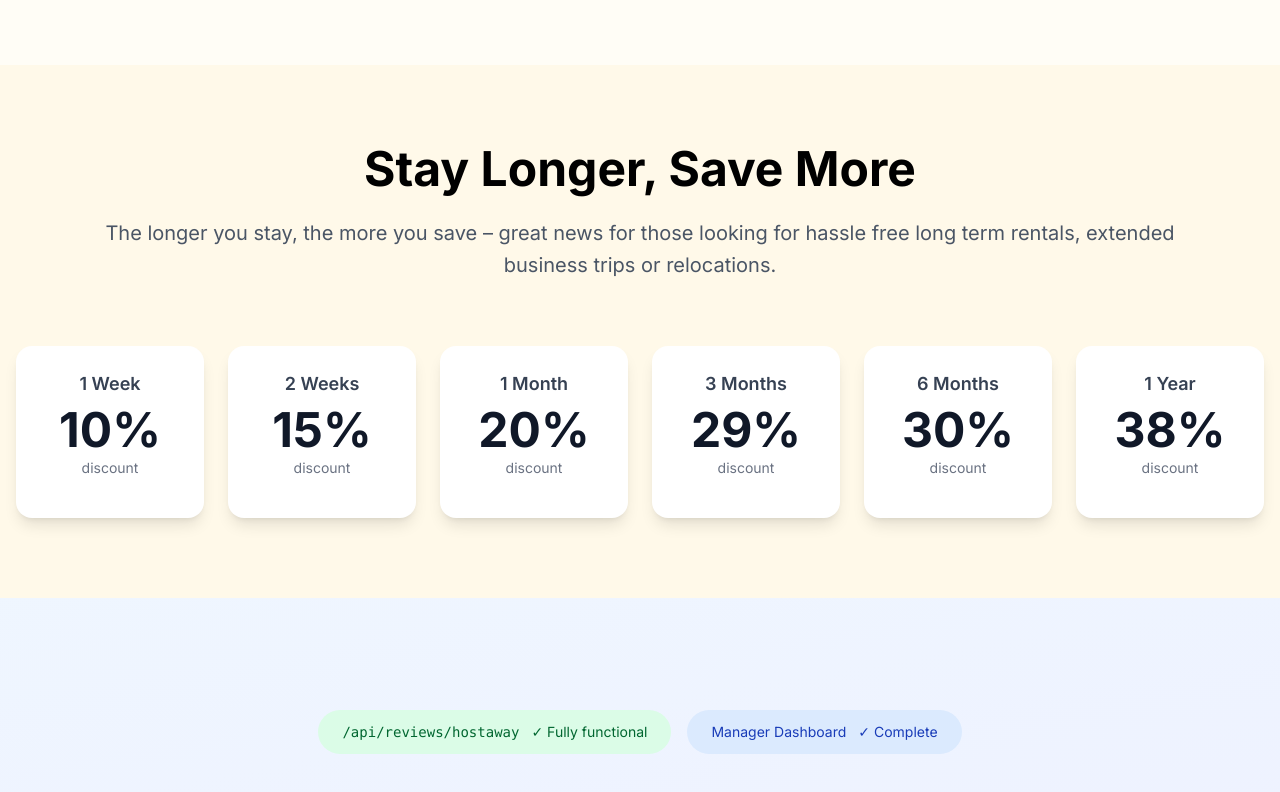
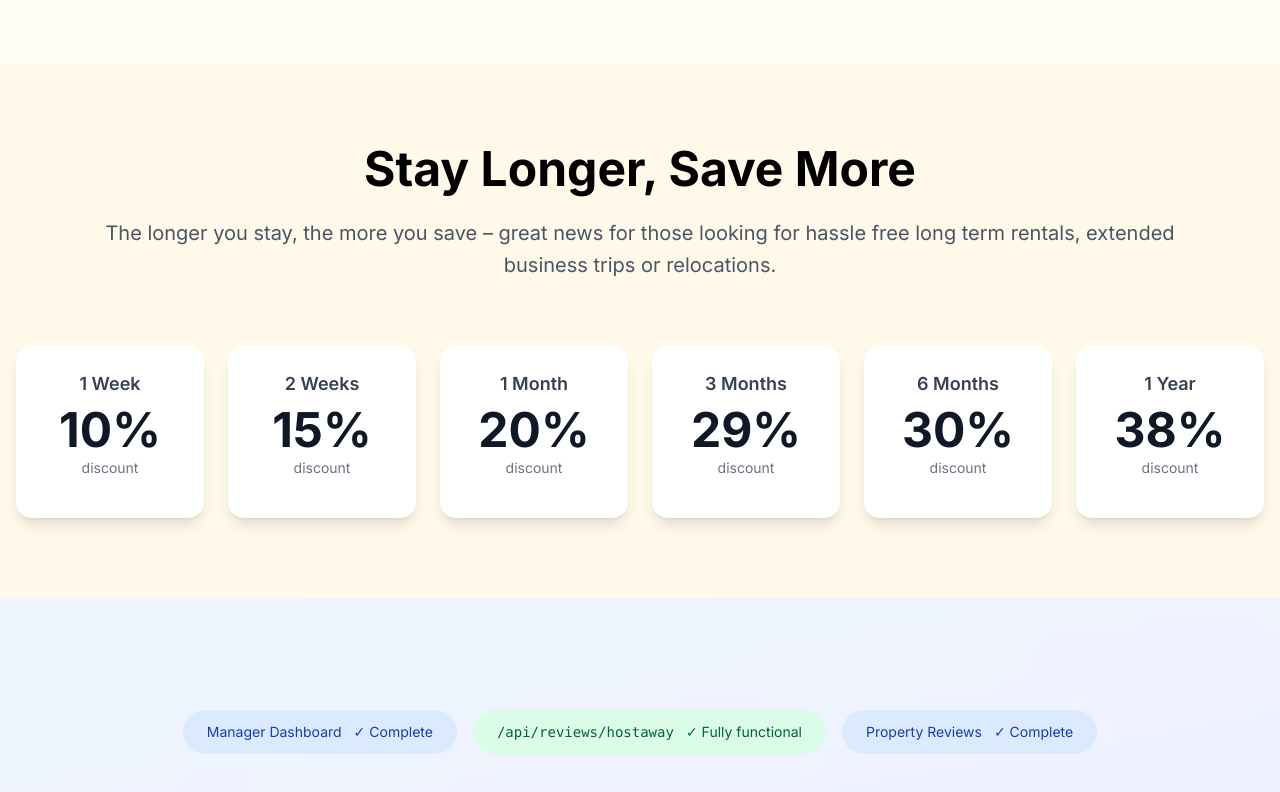
Before and after one commit to omair1996/reviews_dashboard, a Next.js app: page / in a window 1280 px wide. Shown: the part 3105-3897 px from the top of the page. Built offline with nearby package versions, Linux system fonts and the light colour scheme.

Commit message:
add margin

```diff
--- a/app/dashboard/page.tsx
+++ b/app/dashboard/page.tsx
@@ -92,7 +92,7 @@ export default function DashboardPage() {
         totalReviews,
         averageRating: Math.round(averageRating * 10) / 10,
         approvedCount,
-        recentTrend: "stable" as const, // simplified trend
+        recentTrend: "stable" as const,
       };
     });
 
@@ -182,7 +182,7 @@ export default function DashboardPage() {
     <div className="min-h-screen bg-gray-50 py-10">
       <div className="max-w-7xl mx-auto px-4">
         {/* Header */}
-        <header className="mb-12 text-start">
+        <header className="m-12 text-start">
           <h1 className="text-4xl sm:text-5xl md:text-6xl lg:text-7xl xl:text-8xl font-extrabold leading-tight">
             <div className="relative inline-block">
               <span className="block bg-gradient-to-r from-[#284E4C] via-[#3B6B6A] to-[#5FAFA7] bg-clip-text text-transparent drop-shadow-sm">
--- a/app/page.tsx
+++ b/app/page.tsx
@@ -386,6 +386,13 @@ export default function HomePage() {
             <div className="mt-12 text-center">
               <div className="flex flex-wrap items-center justify-center gap-4">
                 <Link
+                  href="/dashboard"
+                  className="inline-flex items-center bg-blue-100 text-blue-800 px-6 py-3 rounded-full hover:bg-blue-200 transition-colors"
+                >
+                  <span className="text-sm">Manager Dashboard</span>
+                  <span className="ml-3 text-sm">✓ Complete</span>
+                </Link>
+                <Link
                   href="/api/reviews/hostaway"
                   target="_blank"
                   className="inline-flex items-center bg-green-100 text-green-800 px-6 py-3 rounded-full hover:bg-green-200 transition-colors"
@@ -396,10 +403,10 @@ export default function HomePage() {
                   <span className="ml-3 text-sm">✓ Fully functional</span>
                 </Link>
                 <Link
-                  href="/dashboard"
+                  href="/property/demo"
                   className="inline-flex items-center bg-blue-100 text-blue-800 px-6 py-3 rounded-full hover:bg-blue-200 transition-colors"
                 >
-                  <span className="text-sm">Manager Dashboard</span>
+                  <span className="text-sm">Property Reviews</span>
                   <span className="ml-3 text-sm">✓ Complete</span>
                 </Link>
               </div>
```
